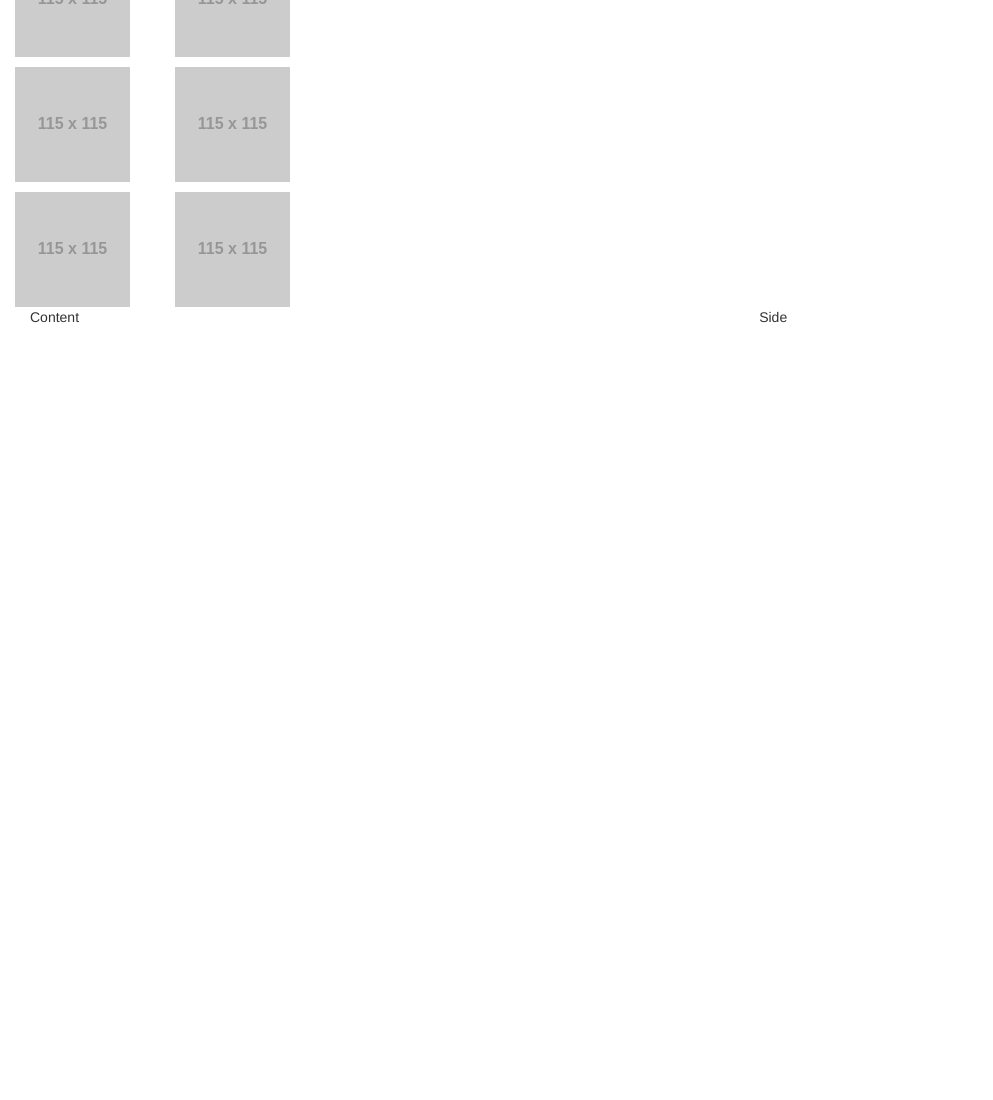
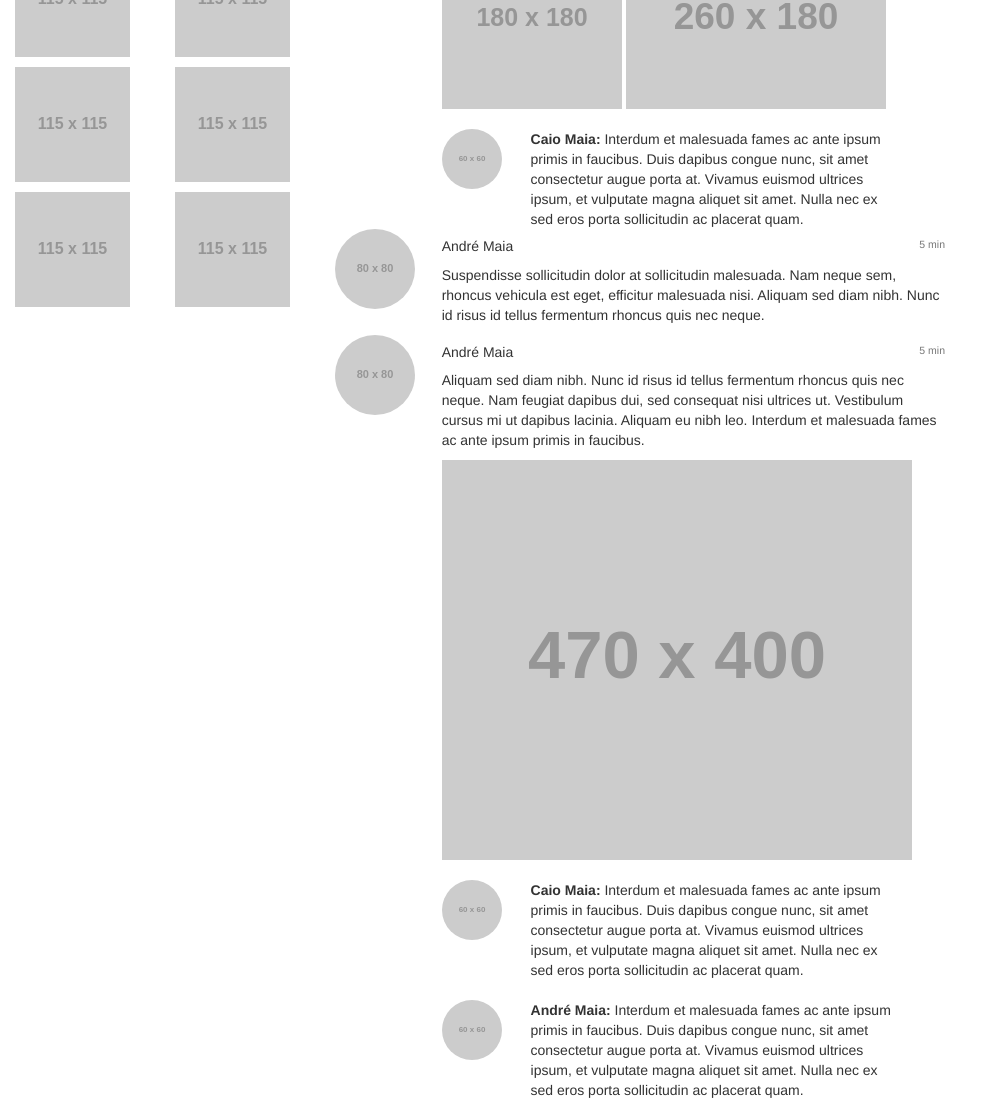
Before and after one commit to andrenmaia/Bootstrap4Template, a plain HTML site: page index.html in a window 1280 px wide. Shown: the part 635-1735 px from the top of the page, without its empty margins (0-993 px from the left). Before the commit the page ends 962 px from the top, so only its background shows below. Drawn offline with nearby package versions, Linux system fonts and the light colour scheme; placeholder pictures from the web are drawn by us.

Commit message:
Add content samples and message area

```diff
--- a/index.html
+++ b/index.html
@@ -113,10 +113,116 @@
             </div>
           </div>
         </div>
+        <div class="col-sm-6">
 
-        </div>
-        <div class="col-sm-7">
-          Content
+          <div class="card">
+            <form class="m-a">
+              <div class="form-group">
+                <div class="input-group">
+                  <input type="text" class="form-control" placeholder="Message">
+                  <div class="input-group-addon">
+                    <i class="fa fa-camera"> </i>
+                  </div>
+                </div>
+              </div>
+            </form>
+          </div>
+
+          <div class="card">
+            <div class="row">
+              <div class="col-sm-2 text-center">
+                <img src="http://placehold.it/80x80/f0f0f0" class="img-circle m-t m-l">
+              </div>
+              <div class="col-sm-10">
+                <div class="card-block">
+                  <h5 class="card-title">André Maia
+                    <small class="text-muted pull-right">5 min</small>
+                  </h5>
+                  <p class="card-text">
+                    Suspendisse sollicitudin dolor at sollicitudin malesuada. Nam neque sem, rhoncus vehicula est eget, efficitur malesuada nisi. Aliquam sed diam nibh. Nunc id risus id tellus fermentum rhoncus quis nec neque. Nam feugiat dapibus dui, sed consequat nisi ultrices ut. Vestibulum cursus mi ut dapibus lacinia. Aliquam eu nibh leo. Interdum et malesuada fames ac ante ipsum primis in faucibus. Duis dapibus congue nunc, sit amet consectetur augue porta at. Vivamus euismod ultrices ipsum, et vulputate magna aliquet sit amet. Nulla nec ex sed eros porta sollicitudin ac placerat quam. Vivamus in lorem ligula. Nullam eu nisl iaculis, fermentum lorem sit amet, hendrerit quam.
+                  </p>
+                  <div>
+                    <img src="http://placehold.it/260x180" />
+                    <img src="http://placehold.it/180x180" />
+                    <br/>
+                    <br/>
+                    <img src="http://placehold.it/180x180" />
+                    <img src="http://placehold.it/260x180" />
+                  </div>
+                  <br/>
+
+                  <div class="row">
+                    <div class="col-sm-2 text-center">
+                      <img src="http://placehold.it/60x60/f0f0f0" class="img-circle m-l">
+                    </div>
+                    <div class="col-sm-9 m-l">
+                      <b>Caio Maia:</b> Interdum et malesuada fames ac ante ipsum primis in faucibus. Duis dapibus congue nunc, sit amet consectetur augue porta at. Vivamus euismod ultrices ipsum, et vulputate magna aliquet sit amet. Nulla nec ex sed eros porta sollicitudin ac placerat quam.
+                    </div>
+                  </div>
+
+                </div>
+              </div>
+            </div>
+          </div>
+
+          <div class="card">
+            <div class="row">
+              <div class="col-sm-2 text-center">
+                <img src="http://placehold.it/80x80/f0f0f0" class="img-circle m-t m-l">
+              </div>
+              <div class="col-sm-10">
+                <div class="card-block">
+                  <h5 class="card-title">André Maia
+                    <small class="text-muted pull-right">5 min</small>
+                  </h5>
+                  <p class="card-text">
+                    Suspendisse sollicitudin dolor at sollicitudin malesuada. Nam neque sem, rhoncus vehicula est eget, efficitur malesuada nisi. Aliquam sed diam nibh. Nunc id risus id tellus fermentum rhoncus quis nec neque.
+                  </p>
+                </div>
+              </div>
+            </div>
+          </div>
+
+          <div class="card">
+            <div class="row">
+              <div class="col-sm-2 text-center">
+                <img src="http://placehold.it/80x80/f0f0f0" class="img-circle m-t m-l">
+              </div>
+              <div class="col-sm-10">
+                <div class="card-block">
+                  <h5 class="card-title">André Maia
+                    <small class="text-muted pull-right">5 min</small>
+                  </h5>
+                  <p class="card-text">
+                    Aliquam sed diam nibh. Nunc id risus id tellus fermentum rhoncus quis nec neque. Nam feugiat dapibus dui, sed consequat nisi ultrices ut. Vestibulum cursus mi ut dapibus lacinia. Aliquam eu nibh leo. Interdum et malesuada fames ac ante ipsum primis in faucibus.
+                  </p>
+                  <img src="http://placehold.it/470x400" />
+
+                  <br/>
+                  <br/>
+                  <div class="row">
+                    <div class="col-sm-2 text-center">
+                      <img src="http://placehold.it/60x60/f0f0f0" class="img-circle m-l">
+                    </div>
+                    <div class="col-sm-9 m-l">
+                      <b>Caio Maia:</b> Interdum et malesuada fames ac ante ipsum primis in faucibus. Duis dapibus congue nunc, sit amet consectetur augue porta at. Vivamus euismod ultrices ipsum, et vulputate magna aliquet sit amet. Nulla nec ex sed eros porta sollicitudin ac placerat quam.
+                    </div>
+                  </div>
+                  <br/>
+                  <div class="row">
+                    <div class="col-sm-2 text-center">
+                      <img src="http://placehold.it/60x60/f0f0f0" class="img-circle m-l">
+                    </div>
+                    <div class="col-sm-9 m-l">
+                      <b>André Maia:</b> Interdum et malesuada fames ac ante ipsum primis in faucibus. Duis dapibus congue nunc, sit amet consectetur augue porta at. Vivamus euismod ultrices ipsum, et vulputate magna aliquet sit amet. Nulla nec ex sed eros porta sollicitudin ac placerat quam.
+                    </div>
+                  </div>
+                </div>
+              </div>
+            </div>
+          </div>
+
+
         </div>
         <div class="col-sm-2">
           Side
--- a/layout.css
+++ b/layout.css
@@ -16,3 +16,7 @@ body {
 .mini-photos > .col-sm-6 {
 	margin-top: 10px;
 }
+
+.img-card-profile {
+	margin-top:10px;
+}
```
